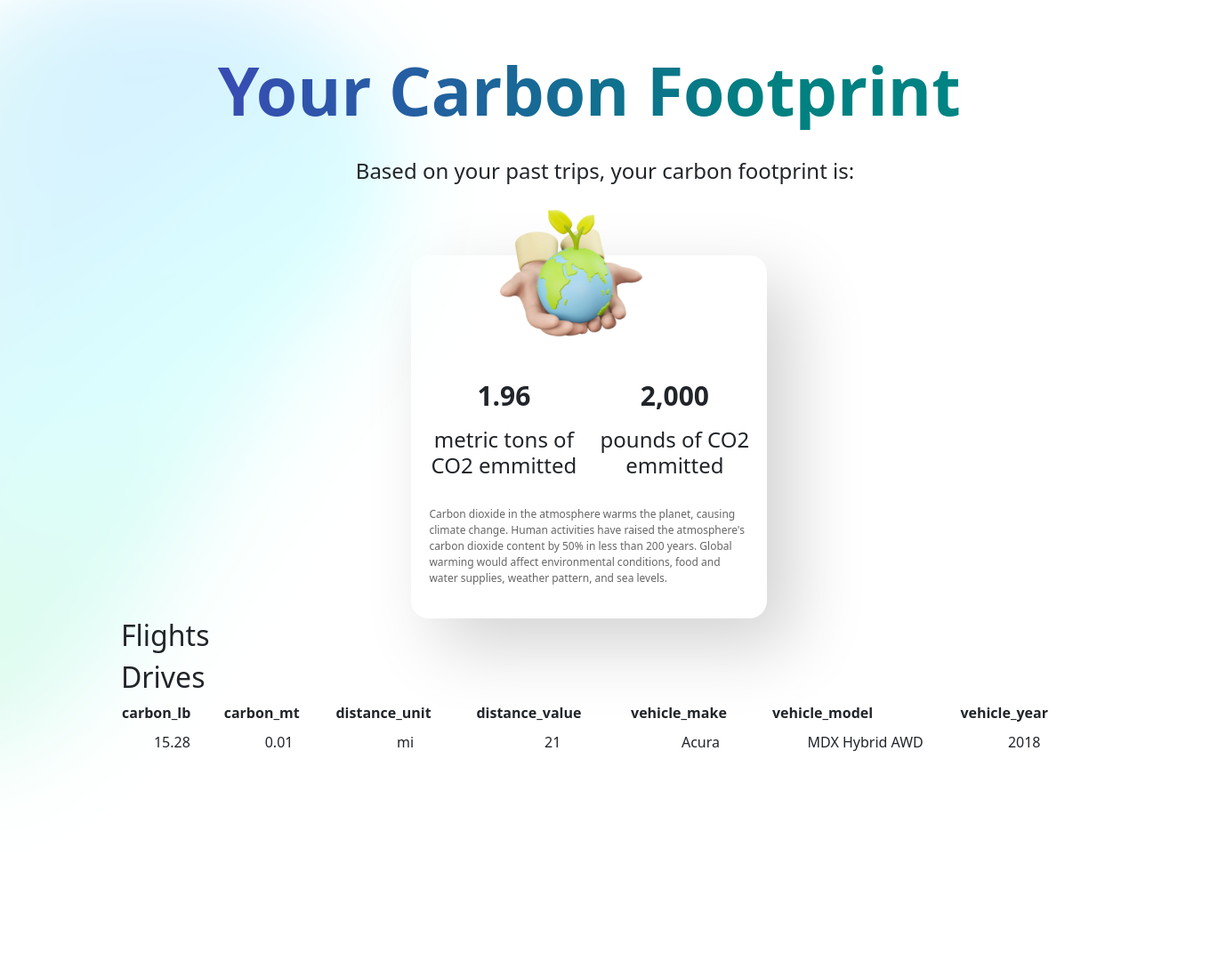
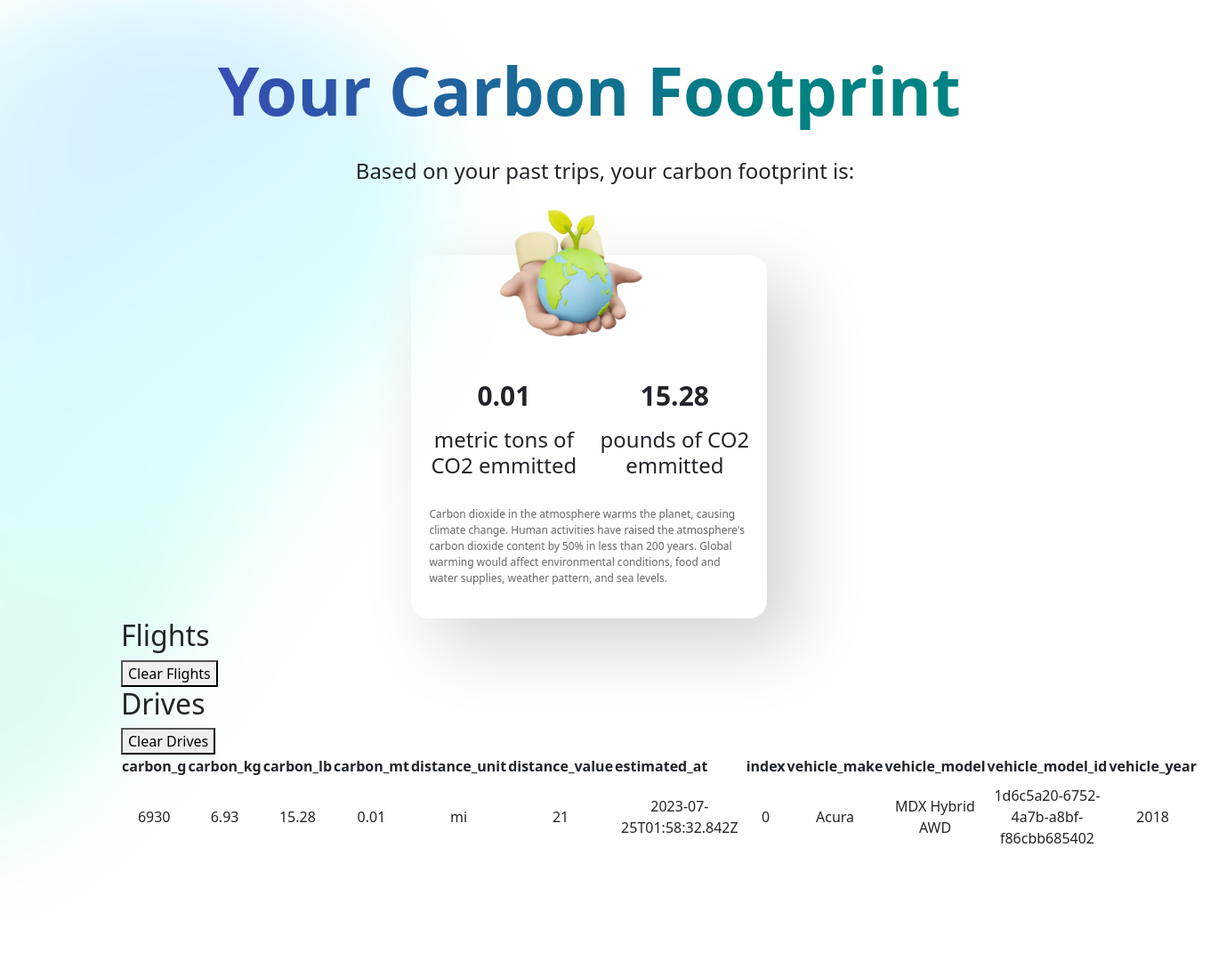
Before and after one commit to mavella17/EcoPlanner, a Flask app: page /results in a window 1360 px wide. Shown: the part 152-1250 px from the top of the page at 89% size. Before the commit the page ends 1003 px from the top, so only its background shows below. Run offline with Flask 3, Linux system fonts and the light colour scheme; data comes from the database, SQL or seed files in the repository; both versions use the stored data as it was after the commit; data that the repository does not hold is empty.

Commit message:
Table formatting changes, added databse functionality

```diff
--- a/app.py
+++ b/app.py
@@ -7,7 +7,7 @@ import os
 from key import BKEY
 import sqlalchemy as db
 import pprint
-from sqlalchemy import select
+from sqlalchemy import select, MetaData, Table
 import requests
 from sqlalchemy.sql import text as sa_text
 from forms import driveData, flightData, registrationData
@@ -88,6 +88,25 @@ def get_years():
         query_result = connection.execute(db.text(query)).fetchall()
     return jsonify(options=[(item[0], item[1]) for item in query_result])
 
+@app.route('/clearFlights', methods=['GET'])
+def clearFlights():
+    metadata= MetaData()
+    flights = Table('flights', metadata, autoload_with=footprintEngine)
+    with footprintEngine.begin() as connection:
+        connection.execute(flights.delete())
+    resp = jsonify(success=True)
+    return resp
+
+
+@app.route('/clearDrives', methods=['GET'])
+def clearDrives():
+    metadata= MetaData()
+    drives = Table('drives', metadata, autoload_with=footprintEngine)
+    with footprintEngine.begin() as connection:
+        connection.execute(drives.delete())
+    resp = jsonify(success=True)
+    return resp
+
 
 @app.route('/lookup', methods=['POST'])
 def lookup():
@@ -103,14 +122,14 @@ def lookup():
         if data['type'] == 'vehicle':
             row = req.json()['data']['attributes']
             df = pd.DataFrame(row, index=[0])
-            df.to_sql('drives', con=footprintEngine, if_exists='replace', index=True)
+            df.to_sql('drives', con=footprintEngine, if_exists='append', index=True)
         else:
             row = req.json()['data']['attributes']
             df = pd.DataFrame(row, index=[0])
             temp = pd.DataFrame(df['legs'][0], index=[0])
             df.drop('legs',axis=1,inplace=True)
             result_df = pd.concat([df,temp],axis = 1)
-            result_df.to_sql('flights', con=footprintEngine, if_exists='replace', index=True)
+            result_df.to_sql('flights', con=footprintEngine, if_exists='append', index=True)
         # query = "SELECT * from drives"
         # with footprintEngine.connect() as connection:
             # query_result = connection.execute(db.text(query)).fetchall()
@@ -131,9 +150,13 @@ def poundsCO2():
     with footprintEngine.connect() as connection:
         query = "SELECT SUM(carbon_lb) from drives"
         drivelbs = connection.execute(db.text(query)).fetchall()[0][0]
+        if not drivelbs:
+            drivelbs = 0
         query = "SELECT SUM(carbon_lb) from flights"
         flightlbs = connection.execute(db.text(query)).fetchall()[0][0]
-    return jsonify({"carbonlbs" : drivelbs + flightlbs})
+        if not flightlbs:
+            flightlbs = 0
+    return jsonify({"flight" : flightlbs, "drive" : drivelbs})
 
 @app.route('/getFlights')
 def getFlights():
@@ -141,8 +164,8 @@ def getFlights():
         query = "SELECT * from flights"
         df = pd.read_sql(query, con=footprintEngine)
         results = df.to_dict('records')
-        print(results[0])
-    return jsonify(results[0])
+        print("FLIGHTS _____", results)
+    return jsonify(results)
 
 @app.route('/getDrives')
 def getDrives():
@@ -150,8 +173,8 @@ def getDrives():
         query = "SELECT * from drives"
         df = pd.read_sql(query, con=footprintEngine)
         results = df.to_dict('records')
-        print(results[0])
-    return jsonify(results[0])
+        print(results)
+    return jsonify(results)
 
 @app.route('/results')
 def results():
--- a/dbViewer.py
+++ b/dbViewer.py
@@ -17,6 +17,6 @@ footprintEngine = db.create_engine('sqlite:///EcoPlanner/carbon_footprint.db')
 with footprintEngine.connect() as connection:
     query = "SELECT SUM(carbon_lb) from drives"
     drivelbs = connection.execute(db.text(query)).fetchall()[0][0]
-    query = "SELECT SUM(carbon_lb) from flights"
-    flightlbs = connection.execute(db.text(query)).fetchall()[0][0]
-    print("Getting DB: \n --------- \n", drivelbs + flightlbs)
+    query = "SELECT * from flights"
+    flightlbs = connection.execute(db.text(query)).fetchall()
+    print("Getting DB: \n --------- \n", flightlbs)
--- a/templates/results.html
+++ b/templates/results.html
@@ -39,12 +39,12 @@
             <div class="text">
                 <div class="row">
                     <div class="col-sm-6 mb-3 mb-sm-0 text-center">
-                        <h2 class="fw-bold subtitle" id="lead">1.96</h2> <!-- placeholder for num generated by api -->
+                        <h2 class="fw-bold subtitle" id="lead">0</h2> <!-- placeholder for num generated by api -->
                         <h4 class="fw-light" id="support">metric tons of CO2 emmitted</h4>
                     </div>
 
                     <div class="col-sm-6 mb-3 mb-sm-0 text-center">
-                        <h2 class="fw-bold subtitle " id='pounds'>2,000</h2>  <!-- placeholder for num generated by api -->
+                        <h2 class="fw-bold subtitle " id='pounds'>0</h2>  <!-- placeholder for num generated by api -->
                         <h4 class="fw-light support">pounds of CO2 emmitted</h4>
                     </div>
                 </div>
@@ -55,8 +55,11 @@
     </div>
 </div>
 <h2>Flights</h2>
+<button id="clearFlights">Clear Flights</button>
 <div id="table-container1"></div>
+
 <h2>Drives</h2>
+<button id="clearDrives">Clear Drives</button>
 <div id="table-container2"></div>
 
 
@@ -72,6 +75,17 @@ myPanel.onmouseleave = handleMouseLeave;
 let mouseX, mouseY;
 
 let transformAmount = 5;
+const clearFlights = document.getElementById('clearFlights');
+
+clearFlights.addEventListener('click', () => {
+           fetch('/clearFlights')
+           location.reload()
+        });
+clearDrives.addEventListener('click', () => {
+           fetch('/clearDrives')
+           location.reload()
+        });
+
 
 function transformPanel(mouseEvent) {
     mouseX = mouseEvent.pageX;
@@ -108,9 +122,10 @@ function updatePoundsOfCO2() {
             .then(response => response.json())
             .then(data => {
                 const poundsOfCO2Element = document.getElementById('lead');
-                poundsOfCO2Element.textContent = Number(data.carbonlbs/2000).toFixed(2);
+                let pounds = data.flight + data.drive
+                poundsOfCO2Element.textContent = Number(pounds/2000).toFixed(2);
                 const tons = document.getElementById('pounds')
-                tons.textContent = Number(data.carbonlbs).toFixed(2);
+                tons.textContent = Number(pounds).toFixed(2);
             })
             .catch(error => {
                 console.error('Error fetching pounds of CO2 data:', error);
@@ -156,10 +171,17 @@ function createTableFromJSON(jsonString) {
     // Parse the JSON string to a JavaScript object
     const data = JSON.parse(jsonString);
 
-    // Extract the property names from the first object in the array
-    const propertyNames = Object.keys(data);
+    if (data === null || data === undefined) {
+        console.error('Data is null or undefined');
+        return '';
+    }
 
-    // Create the table HTML
+    if (Array.isArray(data)) {
+        if (data.length === 0) {
+            console.warn('Data is an empty array');
+            return '';
+        }
+        const propertyNames = Object.keys(data[0]);
         const tableHTML = `
             <table style="width: 100%; border-collapse: collapse;">
                 <thead>
@@ -168,16 +190,38 @@ function createTableFromJSON(jsonString) {
                     </tr>
                 </thead>
                 <tbody>
+                    ${data.map(item => `
                         <tr>
-                    ${propertyNames.map(propertyName => `<td style="padding: 8px; text-align: center;">${data[propertyName]}</td>`).join('')}
+                            ${propertyNames.map(propertyName => `<td style="padding: 8px; text-align: center;">${item[propertyName]}</td>`).join('')}
+                        </tr>
+                    `).join('')}
+                </tbody>
+            </table>
+        `;
+
+        return tableHTML;
+    } else if (typeof data === 'object') {
+        const propertyNames = Object.keys(data);
+        const tableHTML = `
+            <table style="width: 100%; border-collapse: collapse;">
+                <tbody>
+                    <tr>
+                        ${propertyNames.map(propertyName => `
+                            <th>${propertyName}</th>
+                            <td style="padding: 8px; text-align: center;">${data[propertyName]}</td>
+                        `).join('')}
                     </tr>
                 </tbody>
             </table>
         `;
 
         return tableHTML;
+    } else {
+        console.error('Invalid data format');
+        return '';
     }
-    // Call the function to update the label
+}
+
     updatePoundsOfCO2();
     displayTable();
   </script>
```
Also changed, not shown: EcoPlanner/carbon_footprint.db. Lines whose indentation alone changed are shown as unchanged.
